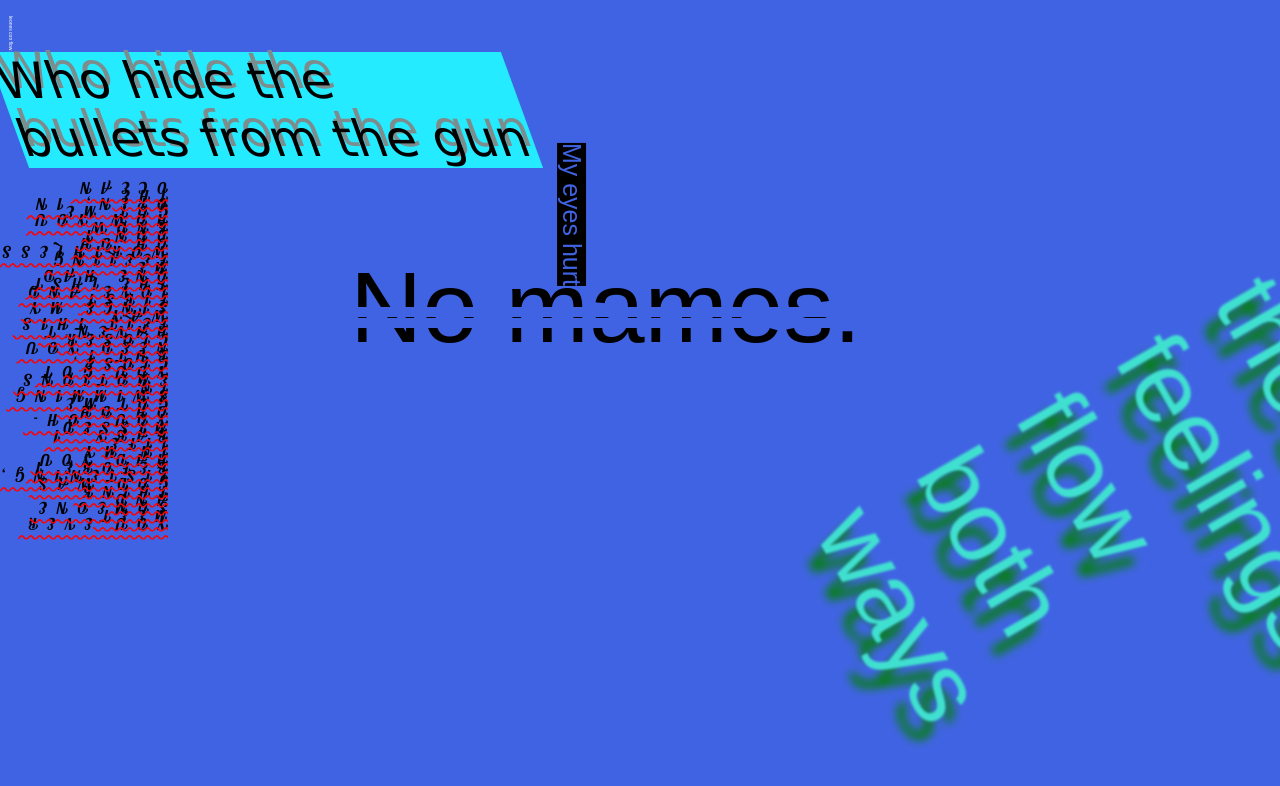
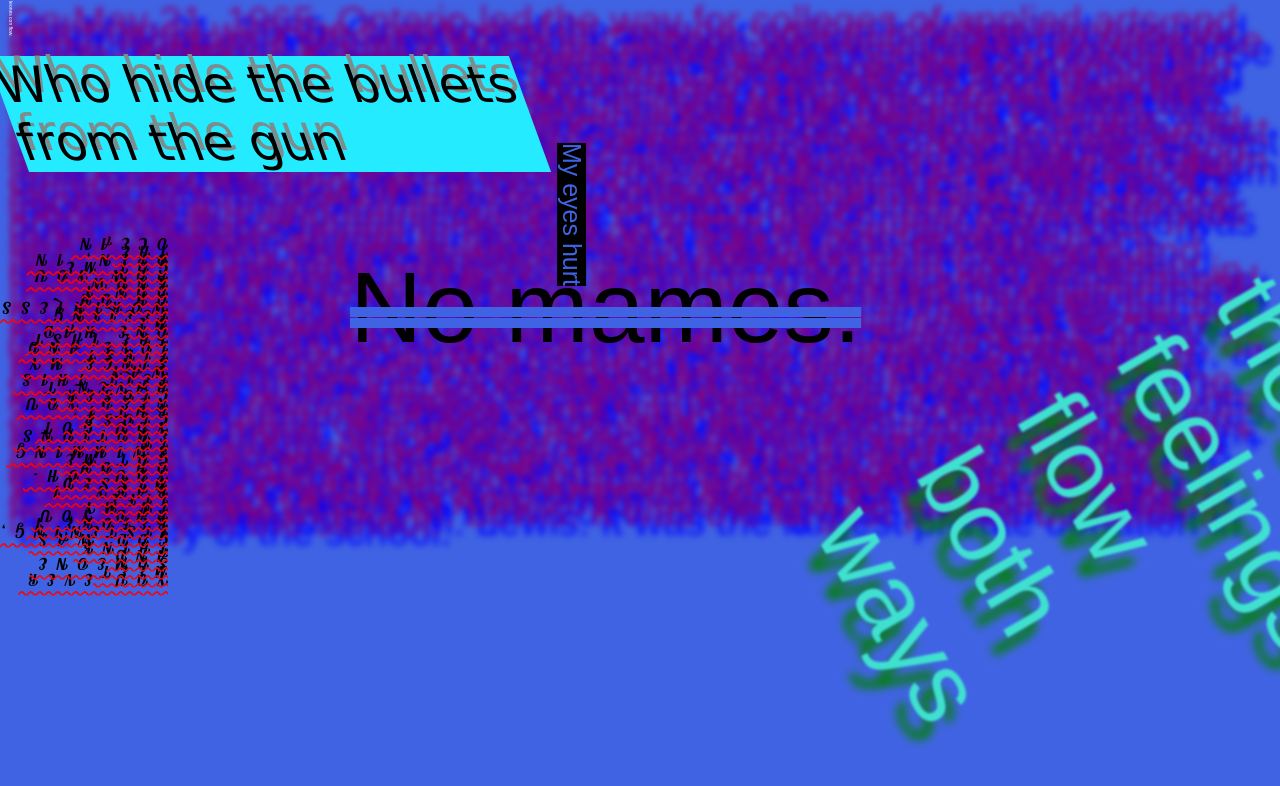
Before and after one commit to NCamAr/type, a plain HTML site: page index.html in a window 1280 px wide. Shown: the top 786 px of the page. Drawn offline with Linux system fonts and the light colour scheme; a web font is replaced by a local one.

Commit message:
Add files via upload

```diff
--- a/index.html
+++ b/index.html
@@ -6,9 +6,23 @@
 </head>
 <body>
 	<main>
+		<p><div class="omg">On May 21, 1965, Ontario led the way for colleges of applied arts and technology with the creation of its college system.[citation needed] In 1967, Niagara College’s Welland Campus was established in response to the provincial initiative to create many such institutions, providing career-oriented diploma and certificate courses, as well as continuing education programs.
+
+		In 1998 Niagara College opened its Niagara-on-the-Lake Campus in Niagara-on-the-Lake, Ontario. In 2004, Niagara College’s hospitality, tourism and culinary programs moved from the Maid of the Mist Campus to new facilities at the Niagara-on-the-Lake Campus. In 2002, Niagara College launched its Niagara College Teaching Winery, the first commercial teaching winery in Canada, and in 2011 it launched the Niagara College Teaching Brewery, also the first of its kind in Canada. Today, the culinary programs, teaching winery and teaching brewery are all part of Niagara College’s Canadian Food and Wine Institute.
+
+		In response to the rapid growth of Niagara’s tourism sector and the anticipated demand for thousands of new workers, the college established the Tourism Industry Development Centre (TIDC). Housed on the Maid of the Mist Campus in Niagara Falls, the TIDC serves as a dedicated industry development and training resource for the hospitality and tourism sector. In 2007, the Ontario Street Site was added for the expanding Health & Community Studies programs.
+
+		In 2008, Niagara College embarked on a $90 million campus redevelopment as part of the college’s overall master plan, which included significant improvements and additions to the Welland and Niagara-on-the-Lake Campuses. The redevelopment project was designed to increase capacity in programs that serve key industries in Niagara, including skilled trades, technology, winery and viticulture and hospitality and tourism, while providing much-needed improvements to aging facilities. The project was also a response to the college’s growth, including a 10.1 percent increase in total enrolment for the fall 2008 term - the largest increase among all Ontario colleges.[citation needed]
+
+		Construction at the Welland Campus included a 15,000-square-foot (1,400 m2) expansion to the Rankin Technology Centre, as well as a new Academic Wing, a Library and Learning Commons, a two-storey Athletics Centre a Student Centre and the $40 million Applied Health Institute (AHI), funded by the federal and provincial governments under the Knowledge Infrastructure Program (KIP). The facility brings all of Niagara College’s health programs into one complex and created space for new programs and 1,000 new students. The AHI includes classrooms and simulation labs, a dental clinic, community health clinic and a 350-seat auditorium.
+
+		At the Niagara-on-the-Lake Campus, the project included construction of a Wine Visitor + Education Centre, which integrates academic programming, facilities for the unique Niagara College Teaching Winery and an educational centre for students, industry and visitors. The project also saw an expansion of culinary facilities and the construction of the Niagara College Teaching Brewery. The project was completed in spring 2011.
+
+		The Learning Commons was renamed the Eva M. Lewis Learning Commons and Library in April 2016 following a $2.6 million donation from the estate of Eva M. Lewis. It was the largest private donation in the history of the school.</div></p>
 		<p> <div class="grande"> My eyes hurt </div> <div class="diferente"> If these feelings flow both ways </div> </p>
 		<p> <div class="aja"> Leones con flow.</div> <div class="otro"> Who hide the bullets from the gun </div></p>
 		<p> <div class="ay">No mames.</div> </p>
 		<p> <div class="cancion"> You ever meet someone and think God was listening, before I had you in my life baby, I missed you, oh-oh-oh Got me swimming in emotions You got close, but I need you closer Haven't felt this way since my first love And the last one had me feeling worthless, oh-oh Don't know how you got me open, in the ocean</div></p>
+
 	</main>
 </body>
--- a/styles.css
+++ b/styles.css
@@ -5,7 +5,6 @@ body {
 	color: black;
 	font-family: sans-serif;
 }
-
 
 div.grande  {
 	transform: scaleX(3);
@@ -39,6 +38,8 @@ div.otro {
 	font-size: 50px;
 	margin-right: 15em;
 	text-shadow: 5px -10px #7d8d8e;
+	position: absolute;
+	top: 7%;
 }
 
 div.cancion{
@@ -51,6 +52,8 @@ div.cancion{
 	text-decoration: overline;
 	text-decoration-color: red;
 	text-decoration-style: wavy;
+	position: absolute;
+	top: 30%;
 }
 
 div.ay{
@@ -70,4 +73,14 @@ div.aja {
 	color: white;
 	text-transform: lowercase;
 	font-size: 5px;
+	position: absolute;
+	top: 1px;
 }
+
+div.omg{
+	font-size: 40px;
+	filter: blur(3px);
+	line-height: 0.25;
+	color: purple;
+	text-shadow: 10px 10px 2px blue;
+}
```
